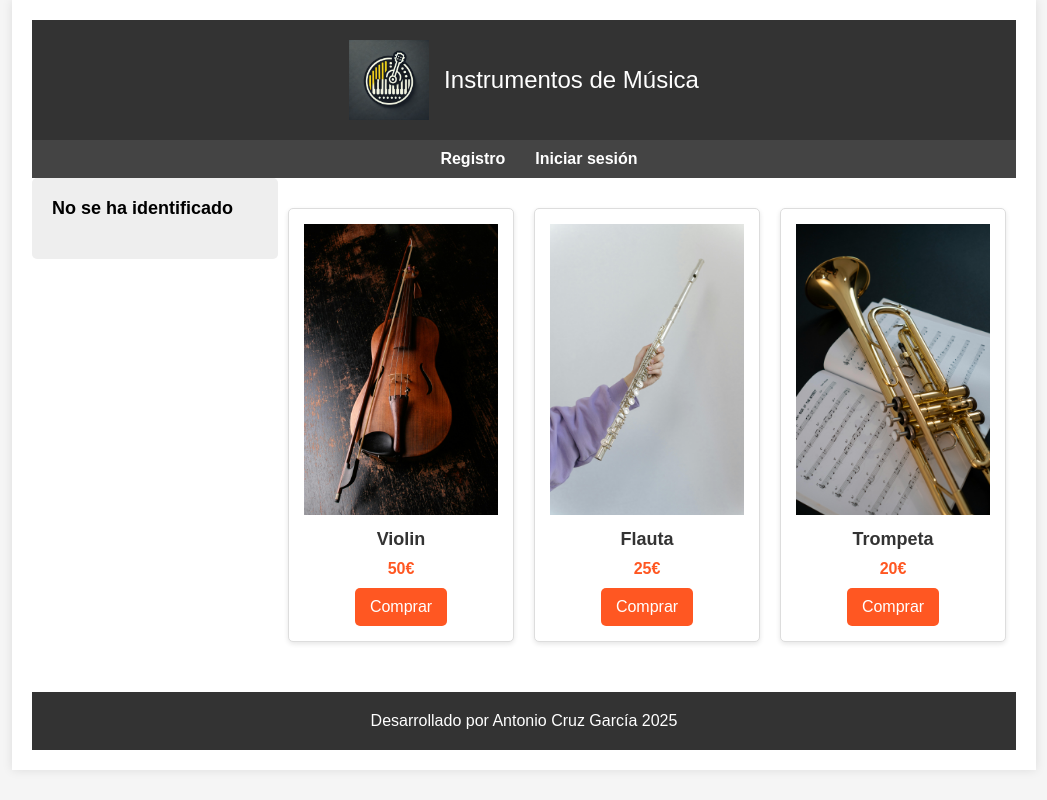
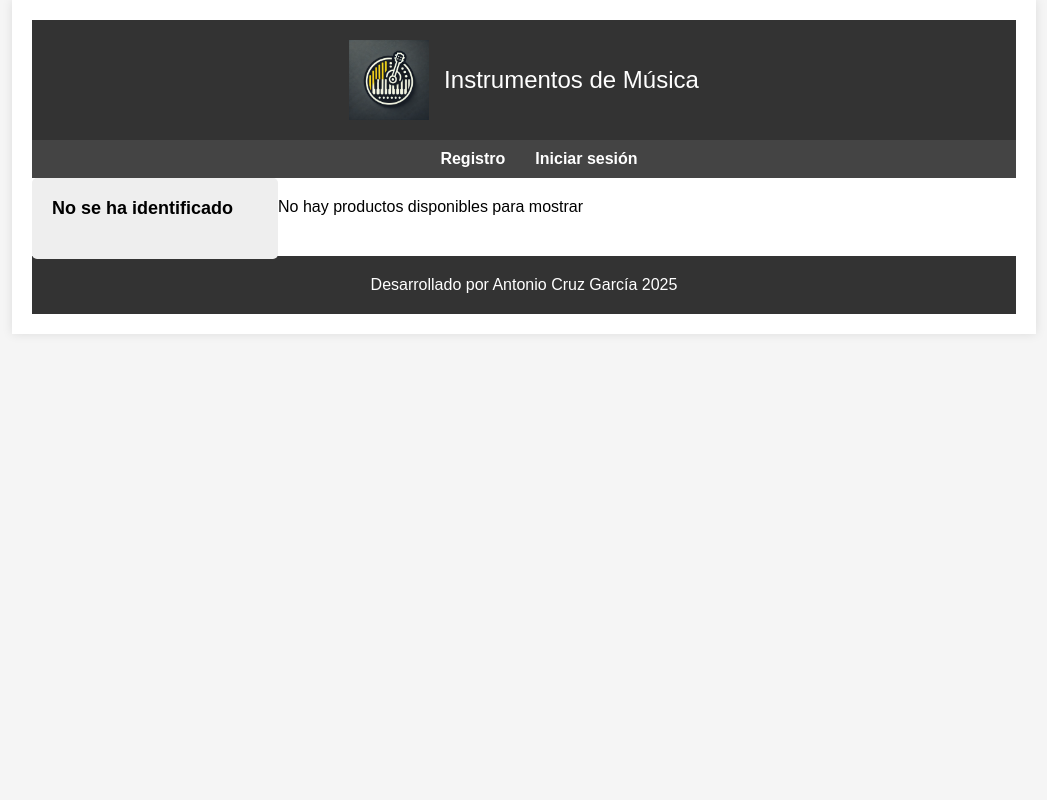
Before and after one commit to CruzAntonioDIWWEB/proyectoTiendaMVC, a PHP site: template Views/home/index.php in a window 1280 px wide. Shown: the whole page, without its empty margins (116-1163 px from the left). Run offline with PHP 8.4, Linux system fonts and the light colour scheme; the template is opened without the code that fills it, so the values that code supplies are empty.

Commit message:
muestro en el index los productos registrados + rehutilizo el sidebar

```diff
--- a/Views/home/index.php
+++ b/Views/home/index.php
@@ -15,43 +15,29 @@
         <?php unset($_SESSION['register_error']); ?>
     <?php endif; ?>
 
-    <aside class="sidebar">
-        <div class="block_aside">
-            <?php if(isset($_SESSION['usuario'])): ?>
-                <h3>Bienvenido, <?= $_SESSION['usuario']['nombre'] ?></h3>
-                <a href="index.php?controller=user&action=logout" class="button">Cerrar sesión</a>
-
-                <?php if(isset($_SESSION['usuario']['rol']) && $_SESSION['usuario']['rol'] == 'admin'): ?>
-                    <a href="index.php?controller=category&action=index">Gestionar categorías</a>
-                    <a href="index.php?controller=product&action=index">Gestionar productos</a>
-                <?php endif; ?>
-            <?php else: ?>
-                <h3>No se ha identificado</h3>
-            <?php endif; ?>
-        </div>
-    </aside>
+    <!-- Incluir el sidebar -->
+    <?php require_once __DIR__ . '/../layout/sidebar.php'; ?>
 
     <!-- Contenido Principal -->
     <section class="central">
-        <article class="product">
-            <img src="../assets/img/violin_1.jpg" alt="Producto">
-            <h2>Violin</h2>
-            <p>50€</p>
-            <a href="#">Comprar</a>
-        </article>
+    <?php if (!empty($featuredProducts)): ?>
+        <?php foreach($featuredProducts as $product): ?>
+            <article class="product">
+                <?php if(!empty($product['imagen'])): ?>
+                    <img src="<?= 'uploads/images/' . $product['imagen'] ?>" alt="<?= $product['nombre'] ?>">
+                <?php else: ?>
+                    <img src="../assets/img/logotipo_tienda.webp" alt="Producto sin imagen">
+                <?php endif; ?>
 
-        <article class="product">
-            <img src="../assets/img/flauta_1.jpg" alt="Producto">
-            <h2>Flauta</h2>
-            <p>25€</p>
-            <a href="#">Comprar</a>
-        </article>
+                <h2><?= $product['nombre'] ?></h2>
+                <p><?= $product['precio'] ?>€</p>
 
-        <article class="product">
-            <img src="../assets/img/trompeta_1.jpg" alt="Producto">
-            <h2>Trompeta</h2>
-            <p>20€</p>
-            <a href="#">Comprar</a>
-        </article>
-    </section>
+                <?php if(isset($_SESSION['usuario'])): ?>
+                    <button class="button">Comprar</button>
+                <?php endif; ?>
+            </article>
+        <?php endforeach; ?>
+    <?php else: ?>
+        <p>No hay productos disponibles para mostrar</p>
+    <?php endif; ?>
 </section>
--- /dev/null
+++ b/Views/layout/sidebar.php
@@ -0,0 +1,15 @@
+<div class="sidebar">
+    <div class="block_aside">
+        <?php if(isset($_SESSION['usuario'])): ?>
+            <h3>Bienvenido, <?= $_SESSION['usuario']['nombre'] ?></h3>
+            <a href="index.php?controller=user&action=logout" class="button">Cerrar sesión</a>
+
+            <?php if(isset($_SESSION['usuario']['rol']) && $_SESSION['usuario']['rol'] == 'admin'): ?>
+                <a href="index.php?controller=category&action=index">Gestionar categorías</a>
+                <a href="index.php?controller=product&action=gestion">Gestionar productos</a>
+            <?php endif; ?>
+        <?php else: ?>
+            <h3>No se ha identificado</h3>
+        <?php endif; ?>
+    </div>
+</div>
```
Also changed, not shown: Controllers/DashboardController.php (+23 -12 lines), Views/products/category.php (+3 -17 lines), Public/uploads/images/flauta_1.jpg (added).
